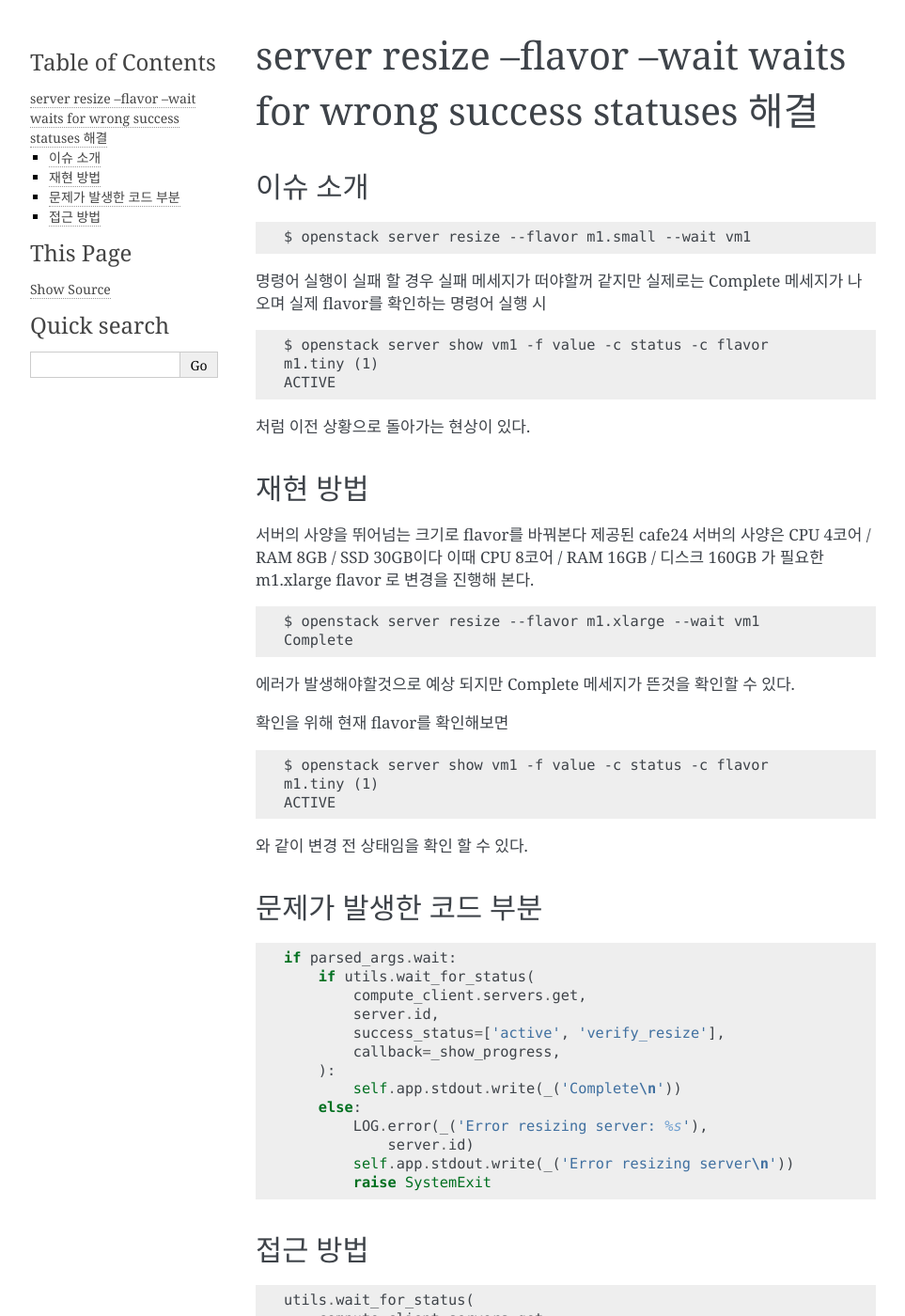
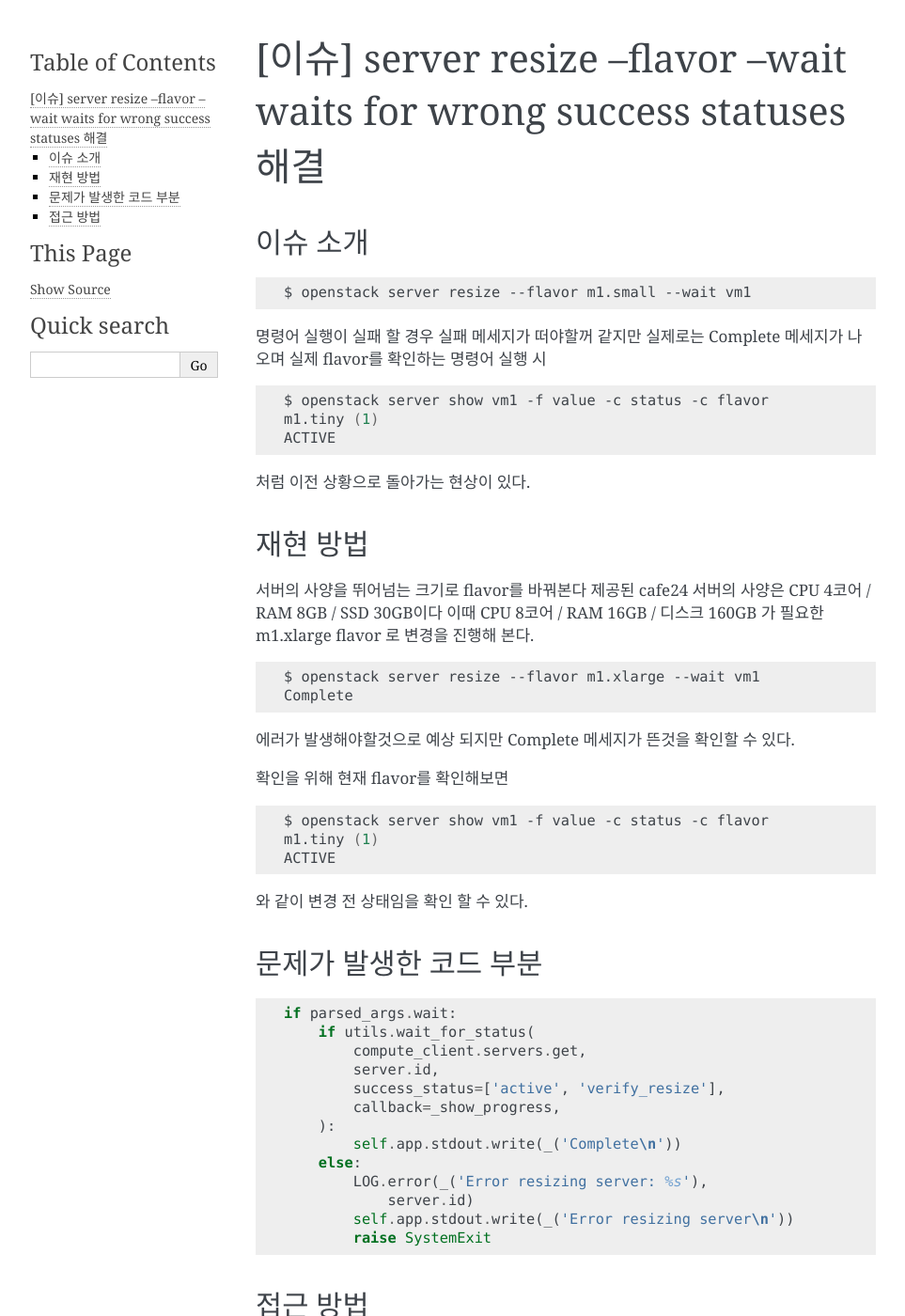
Before and after one commit to openstack-kr/contributhon-2020, a Sphinx documentation site: the page built from doc/source/gyuseok-jung/first-issue.rst, in a window 1280 px wide and 1400 px high. Shown: the whole window at 94% size, without its empty margins (148-1111 px from the left). Built offline with Sphinx 7.4.7, drawn with Linux system fonts in a browser that asks for light colours; the version number could not be read and is left out; some of the changed text lies outside the part shown.

```diff
--- a/doc/source/gyuseok-jung/first-issue.rst
+++ b/doc/source/gyuseok-jung/first-issue.rst
@@ -1,18 +1,18 @@
-===================================================================
-server resize --flavor --wait waits for wrong success statuses 해결
-===================================================================
+==========================================================================
+[이슈] server resize --flavor --wait waits for wrong success statuses 해결
+==========================================================================
 
 이슈 소개
 ----------
 
-.. code::
+.. code:: bash
 
     $ openstack server resize --flavor m1.small --wait vm1
 
 명령어 실행이 실패 할 경우 실패 메세지가 떠야할꺼 같지만 실제로는 Complete 메세지가 나오며
 실제 flavor를 확인하는 명령어 실행 시
 
-.. code::
+.. code:: bash
 
     $ openstack server show vm1 -f value -c status -c flavor
     m1.tiny (1)
@@ -27,7 +27,7 @@ server resize --flavor --wait waits for wrong success statuses 해결
 제공된 cafe24 서버의 사양은 CPU 4코어 / RAM 8GB / SSD 30GB이다 이때
 CPU 8코어 / RAM 16GB / 디스크 160GB 가 필요한 m1.xlarge flavor 로 변경을 진행해 본다.
 
-.. code::
+.. code:: bash
 
     $ openstack server resize --flavor m1.xlarge --wait vm1
     Complete
@@ -36,7 +36,7 @@ CPU 8코어 / RAM 16GB / 디스크 160GB 가 필요한 m1.xlarge flavor 로 변
 
 확인을 위해 현재 flavor를 확인해보면
 
-.. code::
+.. code:: bash
 
     $ openstack server show vm1 -f value -c status -c flavor
     m1.tiny (1)
@@ -48,7 +48,7 @@ CPU 8코어 / RAM 16GB / 디스크 160GB 가 필요한 m1.xlarge flavor 로 변
 문제가 발생한 코드 부분
 ------------------------
 
-.. code::
+.. code:: python
 
     if parsed_args.wait:
         if utils.wait_for_status(
@@ -67,7 +67,7 @@ CPU 8코어 / RAM 16GB / 디스크 160GB 가 필요한 m1.xlarge flavor 로 변
 접근 방법
 ---------
 
-.. code::
+.. code:: python
 
     utils.wait_for_status(
         compute_client.servers.get,
@@ -79,3 +79,14 @@ CPU 8코어 / RAM 16GB / 디스크 160GB 가 필요한 m1.xlarge flavor 로 변
 확인 결과 flavor가 변경되지 않은 상태에서도 success_status가 active로 나와 위 코드의 리턴값이 true로 나온다.
 이때 정상적으로 flavor가 변경이 되었다면 success_status가 verify_resize로 나오게 된다.
 만약 verify_resize가 아니라 active인 상태에서 flavor가 변경되었는지 아닌지를 확인해 보면 해결이 가능할 것 같다.
+
+``server`` 객체에 지금 서버의 flavor id 가 있는것을 확인하였고
+``flavor`` 객체에 지금 바꾸려고 하는 flavor id 가 있는것을 확인하였다.
+따라서 서버의 ``verify_resize`` 상태만 확인이 가능하면
+
+.. code:: python
+
+    if flavor.id != server_flavor_id:
+        self.app.stdout.write(_('Error resizing server\n'))
+
+위 코드로 해결이 가능하다.
```
Also changed, not shown: doc/source/gyuseok-jung/index.rst (+9 -0 lines).
